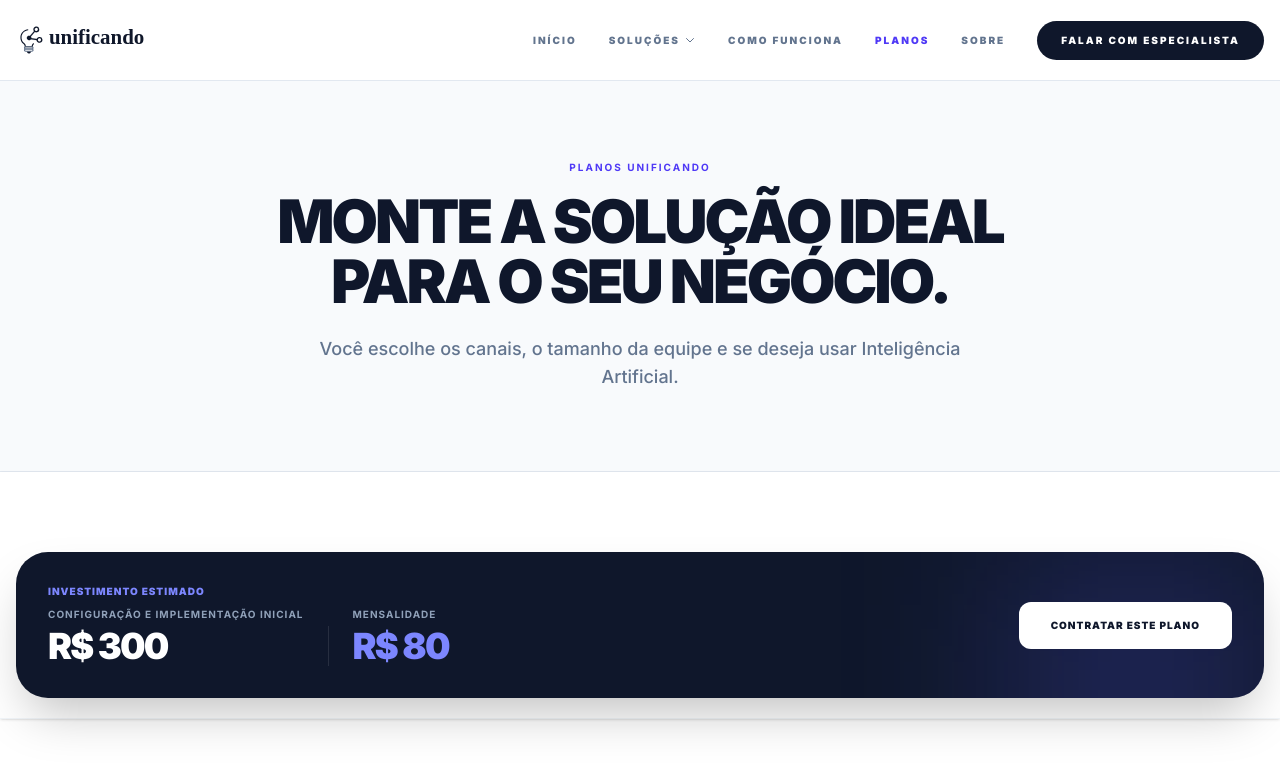
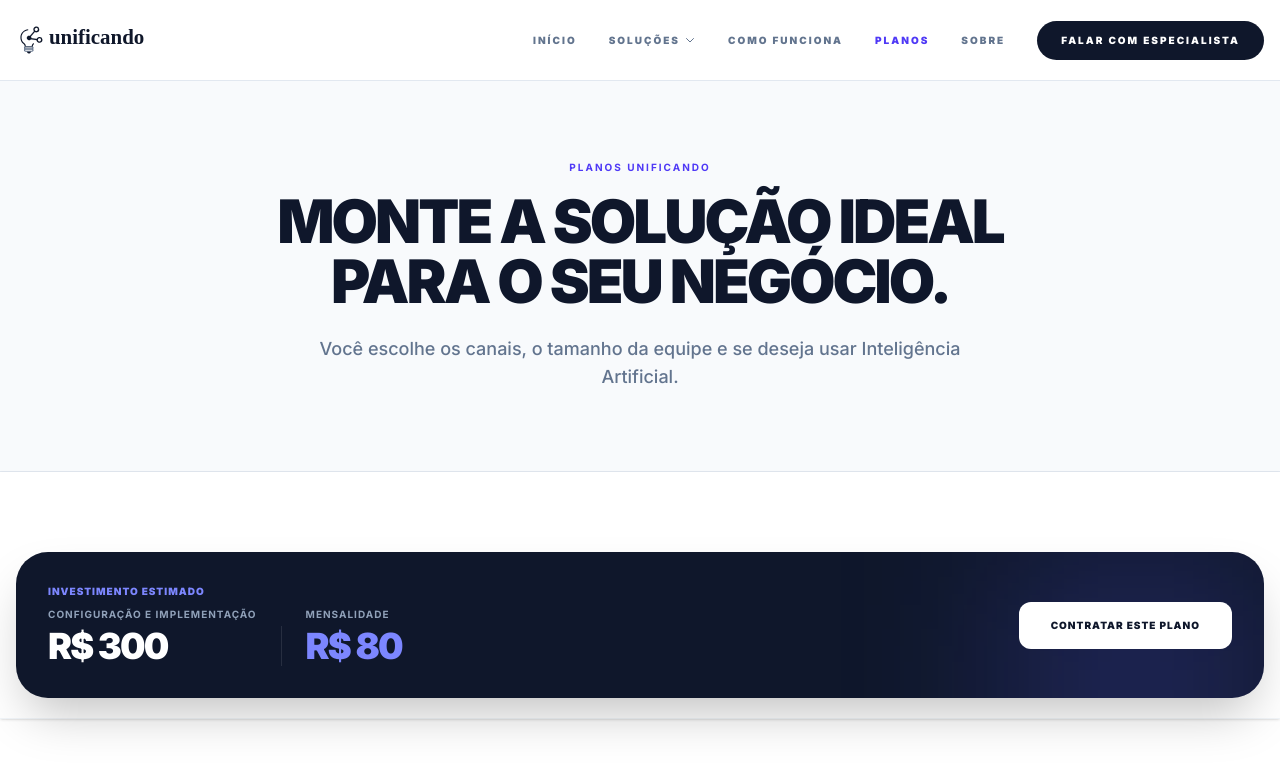
Before and after one commit to renatojuniordw/ui-unificando, a React (Vite) app: page /planos in a window 1280 px wide. Shown: the top 781 px of the page. Built offline with nearby package versions, Linux system fonts and the light colour scheme.

Commit message:
refactor: standardize and shorten the "Setup and Implementation" label across various components.

```diff
--- a/src/features/contract/components/steps/ReviewStep.tsx
+++ b/src/features/contract/components/steps/ReviewStep.tsx
@@ -25,7 +25,7 @@ export const ReviewStep: React.FC<ReviewStepProps> = ({
         <div className="grid grid-cols-2 gap-8 mb-8">
           <div className="text-center p-4 rounded-xl bg-white/5 border border-white/10">
             <div className="text-xs text-slate-400 uppercase tracking-widest mb-1">
-              Setup (Único)
+              Configuração e Implementação (Único)
             </div>
             <div className="text-2xl md:text-3xl font-black text-indigo-400">
               {pricing.setup.toLocaleString("pt-BR", {
--- a/src/features/customer-service/PricingCalculator.tsx
+++ b/src/features/customer-service/PricingCalculator.tsx
@@ -148,7 +148,7 @@ export const PricingCalculator = () => {
                 <div className="space-y-10">
                   <div className="border-b border-white/10 pb-10">
                     <span className="block text-slate-500 text-[10px] uppercase font-black tracking-widest mb-3">
-                      Configuração e Implementação Inicial (Único)
+                      Configuração e Implementação (Único)
                     </span>
                     <span className="text-5xl font-black tracking-tighter">
                       R$ {setup.toLocaleString("pt-BR")}
@@ -174,7 +174,7 @@ export const PricingCalculator = () => {
                       monthly,
                       setup,
                       date: new Date().toISOString(),
-                    })
+                    }),
                   );
                   navigate(ROUTES.CONTACT);
                 }}
--- a/src/features/plans/components/InvestmentSummary.tsx
+++ b/src/features/plans/components/InvestmentSummary.tsx
@@ -24,7 +24,7 @@ export const InvestmentSummary: React.FC<InvestmentSummaryProps> = ({
             <div className="flex items-end gap-6 justify-center md:justify-start">
               <div>
                 <span className="block text-slate-400 text-[10px] font-bold uppercase tracking-widest mb-1">
-                  Configuração e Implementação Inicial
+                  Configuração e Implementação
                 </span>
                 <span className="text-3xl md:text-4xl font-black tracking-tighter">
                   R$ {setup.toLocaleString("pt-BR")}
```
